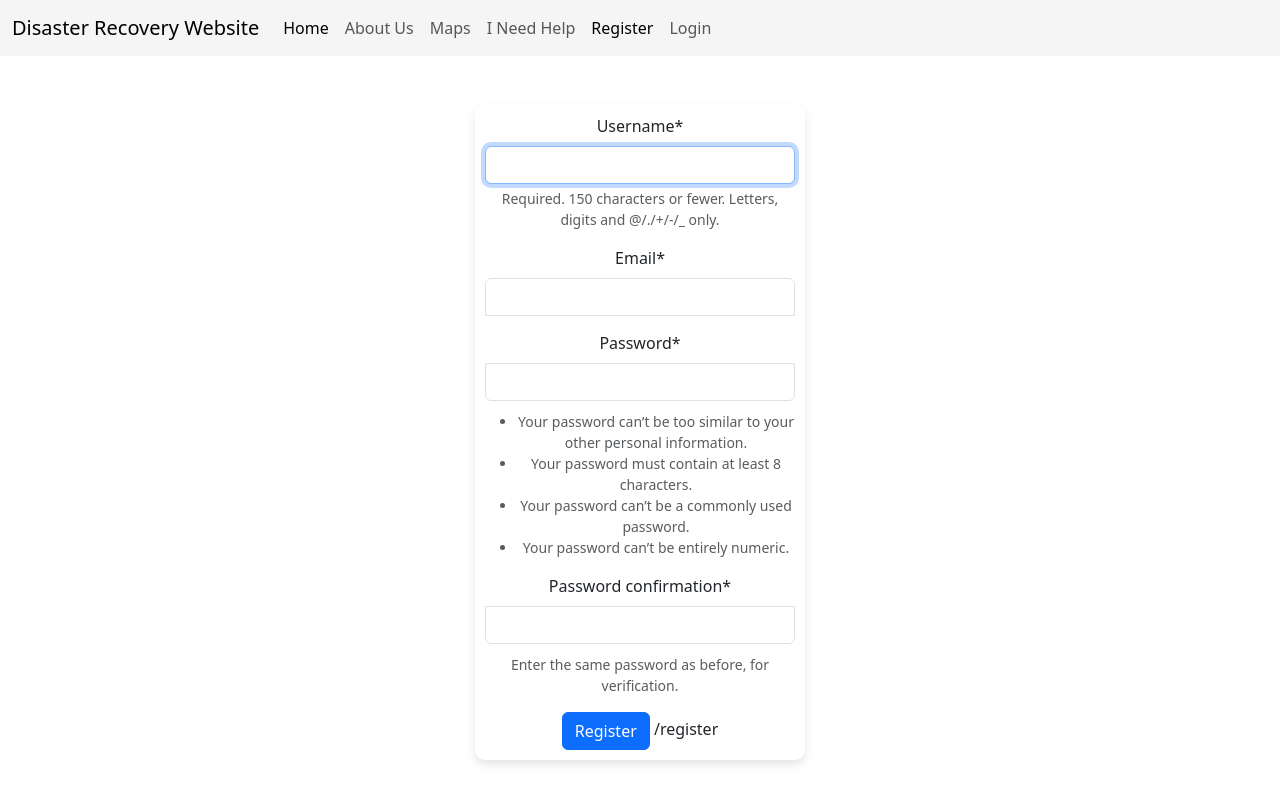
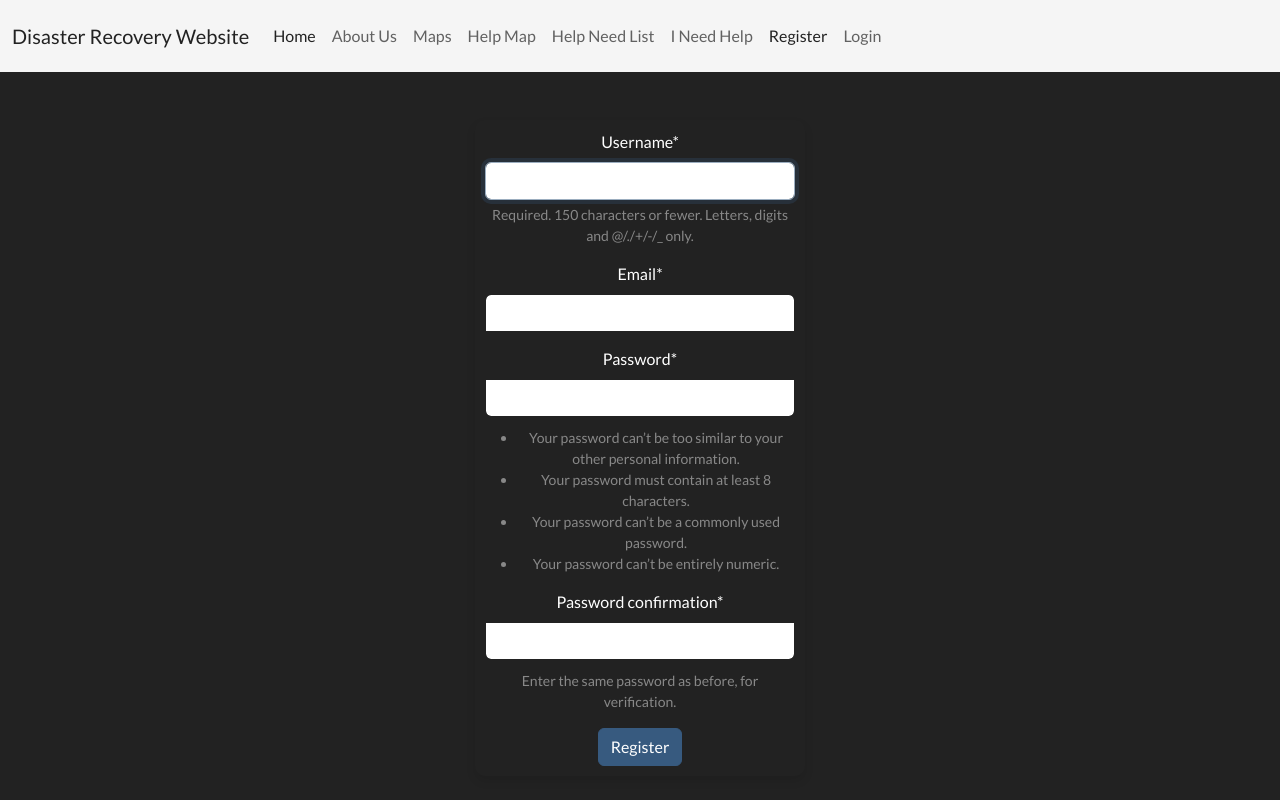
Before and after one commit to justcoding99/DisasterProject, a Django app: page /register in a window 1280 px wide. Run offline with Django 4.2, Linux system fonts and the light colour scheme; parts of the project's set-up code (start-up, migrations or seed data) failed here and were passed over; some libraries are stand-ins or nearby versions.

Commit message:
conflict resolve

```diff
--- a/disaster_project/user/forms.py
+++ b/disaster_project/user/forms.py
@@ -25,6 +25,9 @@
 
 class HelpNeedForm(forms.ModelForm):
     name = forms.CharField(required=True)
+    lat = forms.CharField(widget=forms.HiddenInput(), initial='0')
+    lon = forms.CharField(widget=forms.HiddenInput(), initial='0')
+    address = forms.CharField(required=False)
 
     class Meta:
         model = HelpNeed
--- a/disaster_project/user/models.py
+++ b/disaster_project/user/models.py
@@ -12,10 +12,19 @@
 class HelpNeed(models.Model):
     name = models.CharField(max_length=255)
     phone = models.CharField(max_length=30)
-    address = models.CharField(max_length=255)
+    address = models.TextField(null=True, blank=True)
+    lat = models.CharField(max_length=255, default='0')
+    lon = models.CharField(max_length=255, default='0')
+
+    is_helped = models.BooleanField(default=False)
+    helper = models.ForeignKey(User, on_delete=models.CASCADE, null=True, blank=True)
+
+    created_at = models.DateTimeField(auto_now_add=True)
+    updated_at = models.DateTimeField(auto_now=True)
 
     def __str__(self):
         return self.name
+
 
 # --------------- Rawan -------------------
 
--- a/disaster_project/user/templates/user/base.html
+++ b/disaster_project/user/templates/user/base.html
@@ -4,19 +4,28 @@
 <head>
     <meta charset="UTF-8">
     <meta name="viewport" content="width=device-width, initial-scale=1">
-
+    <meta name="description" content="">
     {% block title %}
         <title>- Base -</title>
     {% endblock %}
 
     <!-- Bootstrap core CSS -->
-        <link href="{% static 'user/bootstrap.min.css' %}" rel="stylesheet" />
+    <link href="{% static 'user/bootstrap.min.css' %}" rel="stylesheet"/>
+    <link href="{% static 'user/darkly.min.css' %}" rel="stylesheet"/>
 
-    <link href="{% static 'user/leaflet.css' %}" rel="stylesheet" />
+    <link href="{% static 'user/leaflet.css' %}" rel="stylesheet"/>
+    <link href="{% static 'user/marker/MarkerCluster.css' %}" rel="stylesheet"/>
+    <link href="{% static 'user/marker/MarkerCluster.Default.css' %}" rel="stylesheet"/>
 
 
 </head>
 <body>
+
+<script src="{% static 'user/bootstrap.bundle.min.js' %}"></script>
+<script src="{% static 'user/leaflet.js' %}"></script>
+<script src="{% static 'user/marker/leaflet.markercluster.js' %}"></script>
+
+
 <nav class="navbar navbar-expand-lg navbar-light" style="background-color: #f5f5f5">
     <div class="container-fluid">
         <a class="navbar-brand" href="/">Disaster Recovery Website</a>
@@ -37,41 +46,57 @@
                 <li class="nav-item">
                     <a class="nav-link" href="#">Maps</a>
                 </li>
+
+                <li class="nav-item">
+                    <a class="nav-link" href="/help_map">Help Map</a>
+                </li>
+                            <li class="nav-item">
+                    <a class="nav-link" href="/help_need_list">Help Need List</a>
+                </li>
                 <li class="nav-item">
                     <a class="nav-link" href="/help_need">I Need Help</a>
                 </li>
-<!-------------------     Rawan --------------------------->
                 {% if user.is_authenticated %}
                  <li class="nav-item">
                     <a class="nav-link" href="/volunteer">Volunteer</a>
                 </li>
-<!--                    <li class="nav-item dropdown">-->
-<!--                        <a class="nav-link dropdown-toggle" href="#" id="navbarDropdownMenuLink" role="button"-->
-<!--                           data-bs-toggle="dropdown" aria-expanded="false">-->
-<!--                            Voluteer-->
-<!--                        </a>-->
-<!--                        <ul class="dropdown-menu" aria-labelledby="navbarDropdownMenuLink">-->
-<!--                            <li><a class="dropdown-item" href="#">Provide Food</a></li>-->
-<!--                            <li><a class="dropdown-item" href="#">Provide Shelter</a></li>-->
-<!--                            <li><a class="dropdown-item" href="#">Provide Transportation</a></li>-->
-<!--                        </ul>-->
-<!--                    </li>-->
-<!--------------------     Rawan end --------------------------->
+
+                    <li class="nav-item dropdown">
+                        <a class="nav-link dropdown-toggle" href="#" id="navbarDropdownMenuLink" role="button"
+                           data-bs-toggle="dropdown" aria-expanded="false">
+                            Voluteer
+                        </a>
+                        <ul class="dropdown-menu" aria-labelledby="navbarDropdownMenuLink">
+                            <li><a class="dropdown-item" href="#">Provide Food</a></li>
+                            <li><a class="dropdown-item" href="#">Provide Shelter</a></li>
+                            <li><a class="dropdown-item" href="#">Provide Transportation</a></li>
+                        </ul>
+                    </li>
                     <li class="nav-item">
                         <a class="nav-link" href="/logout">Logout</a>
                     </li>
                 {% else %}
-                    <li class="nav-item "><a class="nav-link {% if request.path == '/register' %} active {% endif %}" href="/register">Register</a></li>
-                    <li class="nav-item"><a class="nav-link {% if request.path == '/login' %} active {% endif %}" href="/login">Login</a></li>
+                    <li class="nav-item "><a class="nav-link {% if request.path == '/register' %} active {% endif %}"
+                                             href="/register">Register</a></li>
+                    <li class="nav-item"><a class="nav-link {% if request.path == '/login' %} active {% endif %}"
+                                            href="/login">Login</a></li>
                 {% endif %}
             </ul>
         </div>
 
     </div>
 </nav>
-<script src="{% static 'user/bootstrap.bundle.min.js' %}"></script>
-<script src="{% static 'user/leaflet.js' %}"></script>
 <div class="container mt-5">
+    {% if messages %}
+        <ul class="messages">
+            {% for message in messages %}
+                <div class="alert alert-{{ message.tags }} alert-dismissible fade show" role="alert">
+                    {{ message }}
+                    <button type="button" class="btn-close" data-bs-dismiss="alert" aria-label="Close"></button>
+                </div>
+            {% endfor %}
+        </ul>
+    {% endif %}
     {% block content %}
         {% if user.is_authenticated %}
             <li class="nav-item">
--- a/disaster_project/user/templates/user/login.html
+++ b/disaster_project/user/templates/user/login.html
@@ -1,7 +1,5 @@
 {% extends "user/base.html" %}
-{% block title %}
-        <title>Login page</title>
-    {% endblock %}
+
 {% block content %}
 
     <style>
@@ -60,7 +58,6 @@
             {% csrf_token %}
             {{ login_form|crispy }}
             <button class="btn btn-primary" type="submit">Login</button>
-{{request.path}}
         </form>
     </main>
 {% endblock %}
--- a/disaster_project/user/templates/user/register.html
+++ b/disaster_project/user/templates/user/register.html
@@ -1,7 +1,5 @@
 {% extends "user/base.html" %}
-{% block title %}
-        <title>Register page</title>
-    {% endblock %}
+
 {% block content %}
     <style>
         .form-signin {
@@ -49,7 +47,6 @@
             {% csrf_token %}
             {{ register_form|crispy }}
             <button class="btn btn-primary" type="submit">Register</button>
-            {{ request.path }}
         </form>
     </main>
 
--- a/disaster_project/user/urls.py
+++ b/disaster_project/user/urls.py
@@ -8,10 +8,10 @@
     path('', views.index, name='index'),
     path('login', views.login_view, name='login'),
     path('help_need', views.help_need_view, name='help_need'),
+    path('help_need_list', views.help_need_list, name='help_need_list'),
+    path('help_map', views.help_map, name='help_map'),
+    path('volunteer', views.volunteer_view, name='volunteer'), #here
     path('register', views.register_view, name='register'),
-
-    path('volunteer', views.volunteer_view, name='volunteer'), #here
-
     path("logout", views.logout_view, name="logout"),
     path("activate/<str:uidb64>/<str:token>", views.activate, name='activate'),
 
--- a/disaster_project/user/views.py
+++ b/disaster_project/user/views.py
@@ -11,11 +11,12 @@
 from django.template import loader
 from django.utils.http import urlsafe_base64_encode, urlsafe_base64_decode
 from django.utils.encoding import force_bytes, force_str
+
+from .models import HelpNeed
 from .tokens import account_activation_token
 from django.core.mail import EmailMessage
 from django.contrib.auth import get_user_model
-from .forms import NewUserForm, HelpNeedForm, VolunteerForm
-from .models import Volunteer
+from .forms import NewUserForm, HelpNeedForm
 
 
 def index(request):
@@ -104,21 +105,26 @@
 
 def help_need_view(request):
     if request.method == "POST":
-        form = AuthenticationForm(request, data=request.POST)
+        form = HelpNeedForm(request.POST)
         if form.is_valid():
-            username = form.cleaned_data.get('username')
-            password = form.cleaned_data.get('password')
-            user = authenticate(username=username, password=password)
-            if user is not None:
-                login(request, user)
-                messages.info(request, f"You are now logged in as {username}.")
-                return redirect("user:index")
-            else:
-                messages.error(request, "Invalid username or password.")
+            form.save()
+            messages.info(request, f"Your help request has been received.")
+            return redirect("user:index")
         else:
-            messages.error(request, "Invalid username or password.")
+            messages.error(request, "Name and phone are mandatory.")
     form = HelpNeedForm()
     return render(request=request, template_name="user/help_need.html", context={"help_need_form": form})
+
+
+def help_map(request):
+    needs = HelpNeed.objects.all()
+    return render(request=request, template_name="user/help_map.html", context={"needs": needs})
+
+
+def help_need_list(request):
+    needs = HelpNeed.objects.all()
+    return render(request=request, template_name="user/help_need_list.html", context={"needs": needs})
+
 
 # --------------- Rawan -------------------
 def volunteer_view(request):
```
Also changed, not shown: disaster_project/disaster_project/settings.py (+5 -2 lines), disaster_project/user/templates/user/help_need.html (+17 -22 lines), disaster_project/user/templates/user/index.html (+3 -5 lines), README.md, 1 other file. Lines whose indentation alone changed are shown as unchanged.
